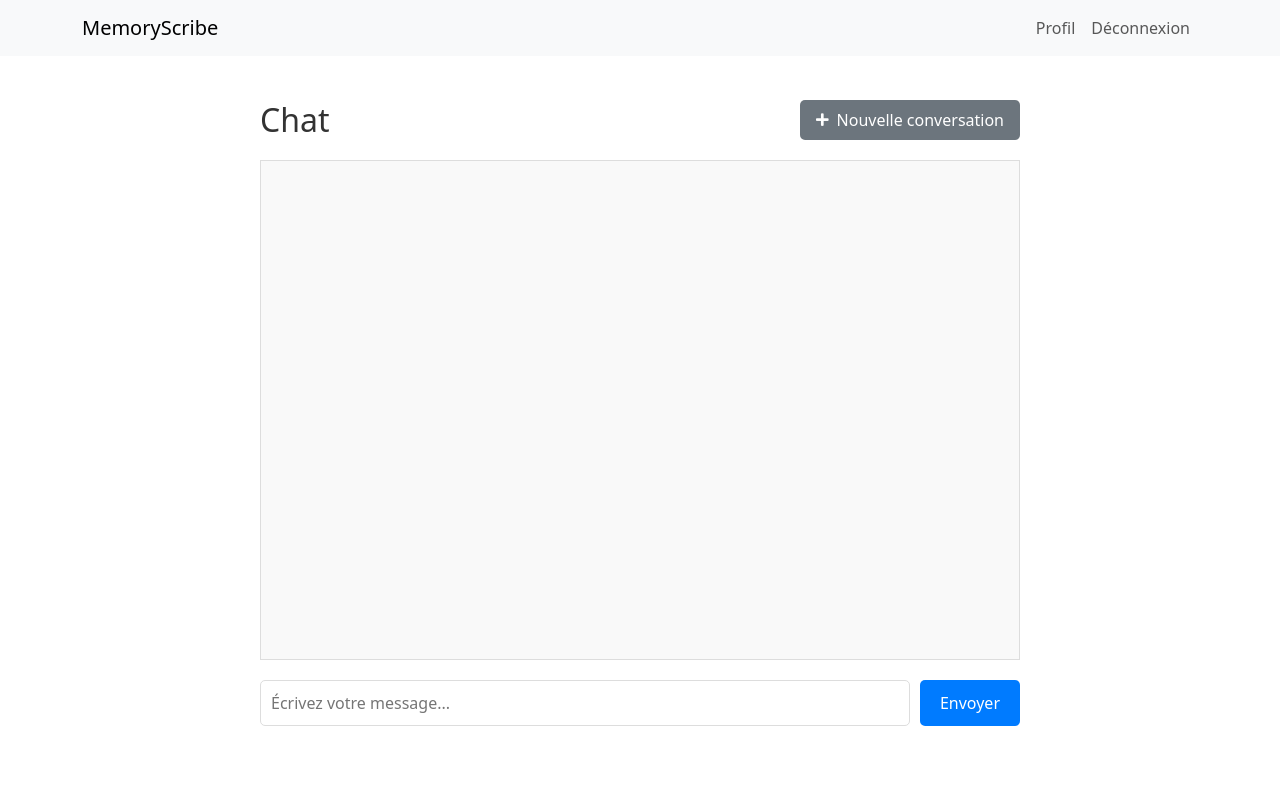
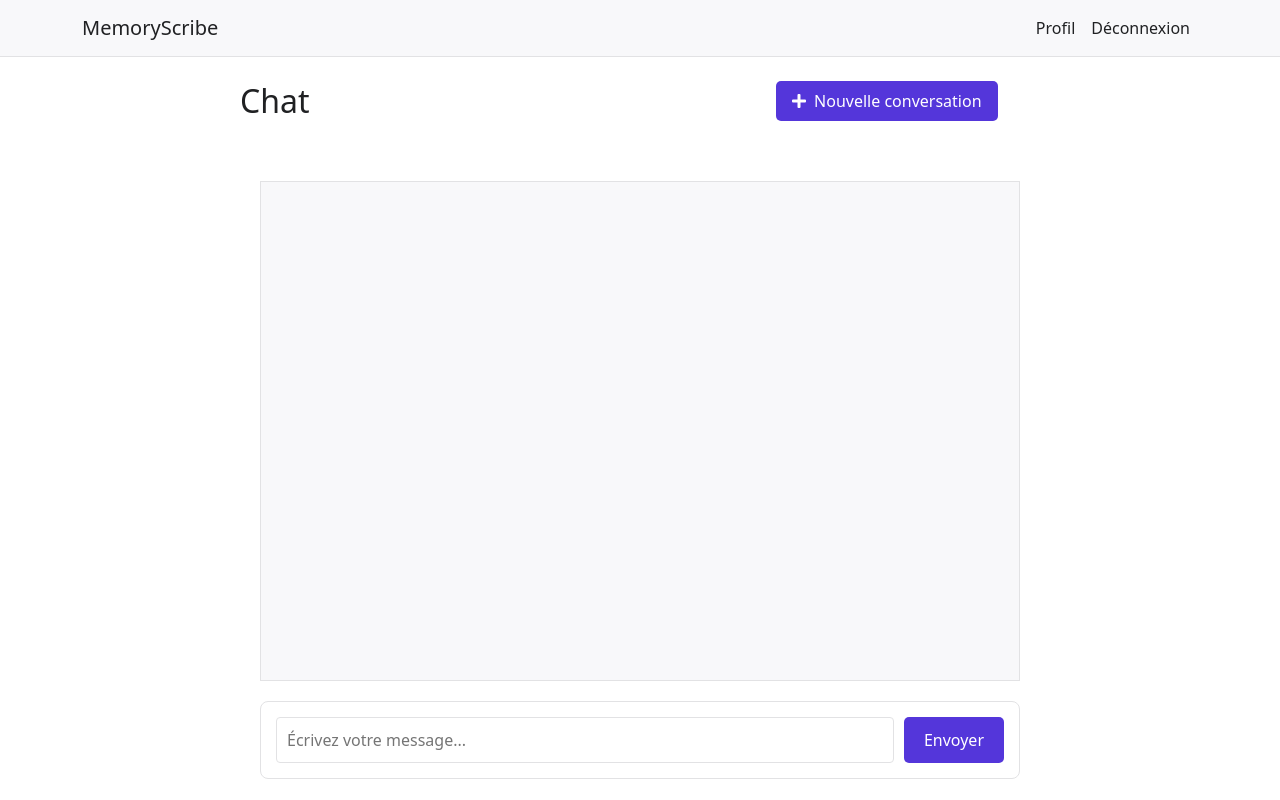
Before and after one commit to benoitraphael/MemoryScribe, a Flask app: page /chat in a window 1280 px wide. Run offline with Flask 3, Linux system fonts and the light colour scheme; the visitor is signed in with stand-in values (Sample User, id 1); some libraries are stand-ins or nearby versions.

Commit message:
style: amélioration du positionnement du bouton 'Nouvelle conversation'

```diff
--- a/app/templates/base.html
+++ b/app/templates/base.html
@@ -5,6 +5,36 @@
     <meta name="viewport" content="width=device-width, initial-scale=1.0">
     <title>MemoryScribe</title>
     <link href="https://cdn.jsdelivr.net/npm/bootstrap@5.3.2/dist/css/bootstrap.min.css" rel="stylesheet">
+    <style>
+        body {
+            background-color: #FFFFFF;
+            color: #202123;
+        }
+        .navbar {
+            background-color: #F8F8FA !important;
+            border-bottom: 1px solid #E2E2E4;
+        }
+        .navbar-light .navbar-brand,
+        .navbar-light .nav-link {
+            color: #202123 !important;
+        }
+        .navbar-light .nav-link:hover {
+            color: #5436DA !important;
+        }
+        .alert-info {
+            background-color: #F5F5F7;
+            border-color: #E2E2E4;
+            color: #202123;
+        }
+        .btn-primary {
+            background-color: #5436DA;
+            border-color: #5436DA;
+        }
+        .btn-primary:hover {
+            background-color: #4529B0;
+            border-color: #4529B0;
+        }
+    </style>
 </head>
 <body>
     <nav class="navbar navbar-expand-lg navbar-light bg-light">
--- a/app/templates/chat.html
+++ b/app/templates/chat.html
@@ -1,16 +1,25 @@
 {% extends "base.html" %}
 
 {% block content %}
+<div class="header-section">
+    <h2>Chat</h2>
+    <div style="flex-grow: 0.95"></div>
+    <button id="new-chat-btn" class="btn-secondary">
+        <i class="fas fa-plus"></i> Nouvelle conversation
+    </button>
+    <div style="flex-grow: 0.05"></div>
+</div>
+
 <div class="chat-container">
-    <div class="chat-header">
-        <h2>Chat</h2>
-        <button id="new-chat-btn" class="btn-secondary">
-            <i class="fas fa-plus"></i> Nouvelle conversation
-        </button>
-    </div>
     <div id="chat-messages" class="chat-messages"></div>
     <form id="chat-form" class="chat-form">
-        <input type="text" id="message-input" placeholder="Écrivez votre message..." required>
+        <textarea
+            id="message-input"
+            class="auto-resize-textarea"
+            placeholder="Écrivez votre message..."
+            required
+            rows="1"
+        ></textarea>
         <button type="submit">Envoyer</button>
     </form>
 </div>
@@ -21,6 +30,22 @@ document.addEventListener('DOMContentLoaded', function() {
     const messageInput = document.getElementById('message-input');
     const chatMessages = document.getElementById('chat-messages');
     const newChatBtn = document.getElementById('new-chat-btn');
+
+    // Fonction pour ajuster automatiquement la hauteur du textarea
+    function autoResizeTextarea() {
+        messageInput.style.height = 'auto';
+        messageInput.style.height = messageInput.scrollHeight + 'px';
+    }
+
+    // Événements pour le redimensionnement automatique
+    messageInput.addEventListener('input', autoResizeTextarea);
+    messageInput.addEventListener('change', autoResizeTextarea);
+
+    // Réinitialiser la hauteur après l'envoi
+    function resetTextarea() {
+        messageInput.value = '';
+        messageInput.style.height = 'auto';
+    }
 
     // Variable pour stocker le contexte
     let currentContext = null;
@@ -269,6 +294,9 @@ ${data.context.essai}
             console.error('Erreur technique:', error);
             appendMessage('Erreur technique: ' + error.message, 'assistant error');
         }
+
+        // Réinitialiser la hauteur du textarea
+        resetTextarea();
     });
 
     // Fonction pour ajouter un message à la conversation
@@ -309,26 +337,32 @@ ${data.context.essai}
 </script>
 
 <style>
+.header-section {
+    max-width: 800px;
+    margin: 20px auto;
+    display: flex;
+    align-items: center;
+    gap: 20px;  /* Espace entre le titre et le bouton */
+    margin-bottom: 40px;
+}
+
+.header-section h2 {
+    margin: 0;
+}
+
 .chat-container {
     max-width: 800px;
-    margin: 20px auto;
+    margin: 0 auto;
     padding: 20px;
-}
-
-.chat-header {
-    display: flex;
-    justify-content: space-between;
-    align-items: center;
-    margin-bottom: 20px;
 }
 
 .chat-header h2 {
     margin: 0;
-    color: #333;
+    color: #202123;
 }
 
 .btn-secondary {
-    background: #6c757d;
+    background: #5436DA;
     color: white;
     border: none;
     padding: 8px 16px;
@@ -341,20 +375,16 @@ ${data.context.essai}
 }
 
 .btn-secondary:hover {
-    background: #5a6268;
-}
-
-.btn-secondary i {
-    font-size: 0.9em;
+    background: #4529B0;
 }
 
 .chat-messages {
     height: 500px;
     overflow-y: auto;
-    border: 1px solid #ddd;
+    border: 1px solid #E2E2E4;
     padding: 20px;
     margin-bottom: 20px;
-    background: #f9f9f9;
+    background: #F8F8FA;
 }
 
 .message {
@@ -403,47 +431,39 @@ ${data.context.essai}
     opacity: 1;
 }
 
-.message-user .copy-button {
-    color: white;
-}
-
-.message-assistant .copy-button {
-    color: #333;
-}
-
-.copy-notification {
-    position: fixed;
-    bottom: 20px;
-    right: 20px;
-    background: rgba(0, 0, 0, 0.8);
-    color: white;
-    padding: 10px 20px;
-    border-radius: 5px;
-    animation: fadeInOut 2s ease-in-out;
-}
-
-@keyframes fadeInOut {
-    0% { opacity: 0; transform: translateY(20px); }
-    20% { opacity: 1; transform: translateY(0); }
-    80% { opacity: 1; transform: translateY(0); }
-    100% { opacity: 0; transform: translateY(-20px); }
-}
-
 .chat-form {
     display: flex;
     gap: 10px;
+    padding: 15px;
+    background: #FFFFFF;
+    border: 1px solid #E2E2E4;
+    border-radius: 8px;
 }
 
-#message-input {
+.auto-resize-textarea {
     flex-grow: 1;
+    min-height: 40px;
+    max-height: 200px;
     padding: 10px;
-    border: 1px solid #ddd;
-    border-radius: 5px;
+    border: 1px solid #E2E2E4;
+    border-radius: 4px;
+    resize: none;
+    overflow-y: auto;
+    line-height: 1.5;
+    font-family: inherit;
+    background: #FFFFFF;
+    color: #202123;
+}
+
+.auto-resize-textarea:focus {
+    outline: none;
+    border-color: #5436DA;
+    box-shadow: 0 0 0 2px rgba(84,54,218,.25);
 }
 
 button {
     padding: 10px 20px;
-    background: #007bff;
+    background: #5436DA;
     color: white;
     border: none;
     border-radius: 5px;
```
Also changed, not shown: other parts of app/templates/chat.html (+13 -42 lines).
